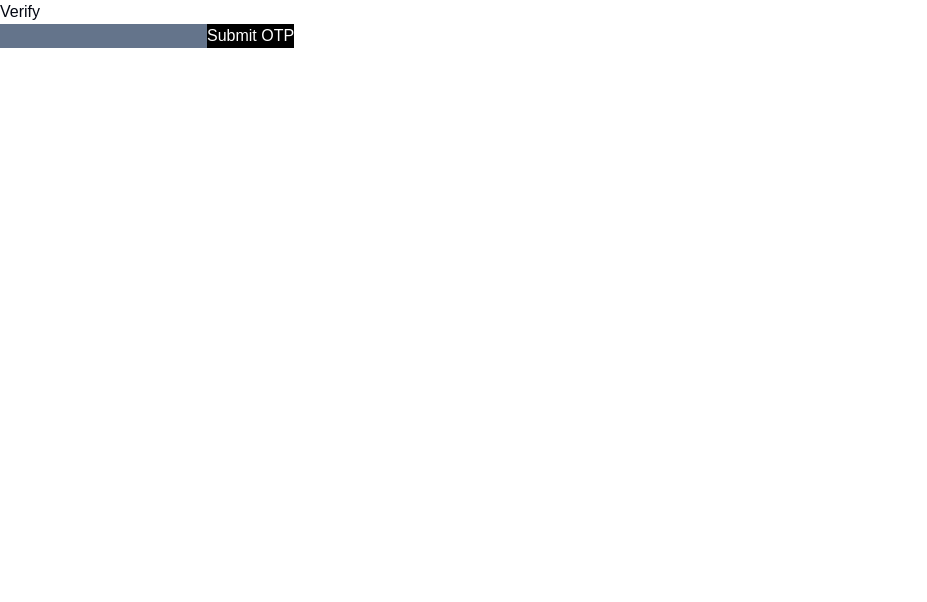
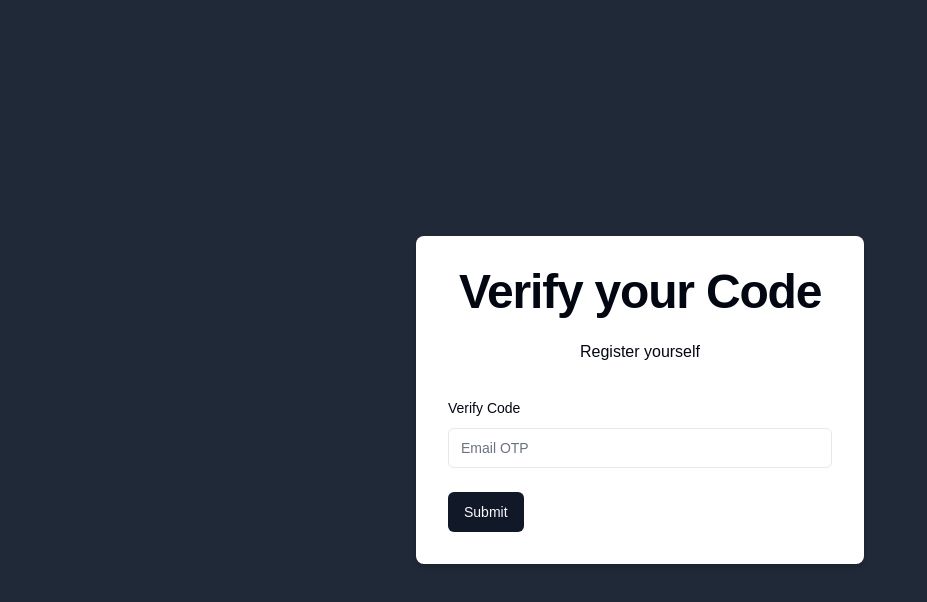
Before and after one commit to niteshg0/mystery, a Next.js app: page /verify/1 in a window 1280 px wide. Shown: the top 602 px of the page, without its empty margins (0-927 px from the left). Built offline with nearby package versions, Linux system fonts and the light colour scheme.

Commit message:
OTP work

```diff
--- a/src/app/(auth)/verify/[username]/page.tsx
+++ b/src/app/(auth)/verify/[username]/page.tsx
@@ -1,14 +1,111 @@
-"use Client"
+"use client"
+
+import { useState } from "react";
+import axios, { AxiosError } from "axios";
+import { useParams, useRouter } from "next/navigation";
+import { useForm } from 'react-hook-form';
+import { verifySchema } from "@/schemas/verifySchema";
+import {zodResolver } from "@hookform/resolvers/zod";
+import * as z from 'zod'
+import { Button } from "@/components/ui/button"
+import {
+  Form,
+  FormControl,
+  FormDescription,
+  FormField,
+  FormItem,
+  FormLabel,
+  FormMessage,
+} from "@/components/ui/form"
+import { Input } from "@/components/ui/input"
+import { Loader2 } from "lucide-react";
+import { useToast } from "@/hooks/use-toast";
+import { title } from "process";
+import { ApiResponse } from "@/types/ApiResponse";
 
 export default function VerifyPage() {
 
+    const [isSubmitting, setIsSubmitting]= useState(false)
 
 
+    const params= useParams<{username: string}>();
+    const router = useRouter()
+
+    const {toast} = useToast();
+
+    const form= useForm<z.infer<typeof verifySchema>>({
+        resolver: zodResolver(verifySchema),
+        defaultValues: {
+            code: ''
+        }
+    })
+
+    const onSubmit= async (data: z.infer<typeof verifySchema>)=>{
+        try {
+            setIsSubmitting(true)
+            const response= await axios.post<ApiResponse>(`/api/verify-code`, {
+                username: params.username,
+                code: data.code
+            } )
+
+            toast({
+                title: "Verified",
+                description: response.data.message,
+              })
+
+            router.replace('/sign-in')
+
+        } catch (error) {
+            console.log("Error on Verify-Page", error);
+
+            const axiosError= error as AxiosError<ApiResponse>
+            let errorMessage= axiosError.response?.data.message
+
+            toast({
+                title: "Could not Verify",
+                description: errorMessage || "Verify-page Error",
+                variant: "destructive"
+              })
+
+        }finally{
+            setIsSubmitting(false)
+        }
+    }
+
     return (
-        <div>
-        <h1>Verify</h1>
-        <input type="number" className="bg-slate-500" />
-        <button className="bg-black text-white">Submit OTP</button>
+        <div className="flex justify-center items-center min-h-screen bg-gray-800">
+          <div className="w-full max-w-md p-8 space-y-8 bg-white rounded-lg shadow-md">
+            <div className="text-center">
+                <h1 className="text-4xl font-extrabold tracking-tight lg:text-5xl mb-6">
+                    Verify your Code
+                </h1>
+                <p className="mb-4">Register yourself</p>
+            </div>
+            <Form {...form}>
+            <form onSubmit={form.handleSubmit(onSubmit)} className="space-y-6">
+                <FormField
+                    name="code"
+                    control= {form.control}
+                    render= {({field})=>(
+                        <FormItem>
+                            <FormLabel>Verify Code
+                            </FormLabel>
+                            <FormControl>
+                                <Input  placeholder="Email OTP" {...field} />
+                            </FormControl>
+                            <FormMessage />
+                        </FormItem>
+                    )}
+                />
+
+                <Button type="submit" disabled={isSubmitting}>
+                    {(isSubmitting)? (<>
+                        <Loader2 className="mr-2 h-4 w-4 animate-spin" /> Please Wait
+                    </>) : "Submit" }
+                </Button>
+            </form>
+            </Form>
+          </div>
         </div>
     );
 }
--- a/src/app/api/sign-up/route.ts
+++ b/src/app/api/sign-up/route.ts
@@ -36,7 +36,7 @@
                 }, {status: 400})
             } else{
                 const hashedPassword= await bcrypt.hash(password, 10)
-
+                existingUserByEmail.username= username;
                 existingUserByEmail.password= hashedPassword;
                 existingUserByEmail.verifyCode= verifyCode;
                 existingUserByEmail.verifyCodeExpiry= new Date(Date.now() + 3600000)
--- a/src/app/api/verify-code/route.ts
+++ b/src/app/api/verify-code/route.ts
@@ -1,11 +1,13 @@
 import dbConnect from "@/lib/dbConnect";
 import userModel from "@/model/User";
 
-export async function GET(request: Request){
+export async function POST(request: Request){
     await dbConnect();
 
     try {
-        const {username, verifyCode} =  await request.json()
+        const {username, code} =  await request.json()
+        // console.log("username", username, verifyCode);
+
 
         const decodedUsername = decodeURIComponent(username);
         // it remove unncesseary detail when we take from url like trim, remove %
@@ -21,7 +23,7 @@
             }, {status: 404})
         }
 
-        const codeVerification= user.verifyCode === verifyCode
+        const codeVerification= user.verifyCode === code
 
         const isNotExpired= new Date(user.verifyCodeExpiry) > new Date()
 
```
